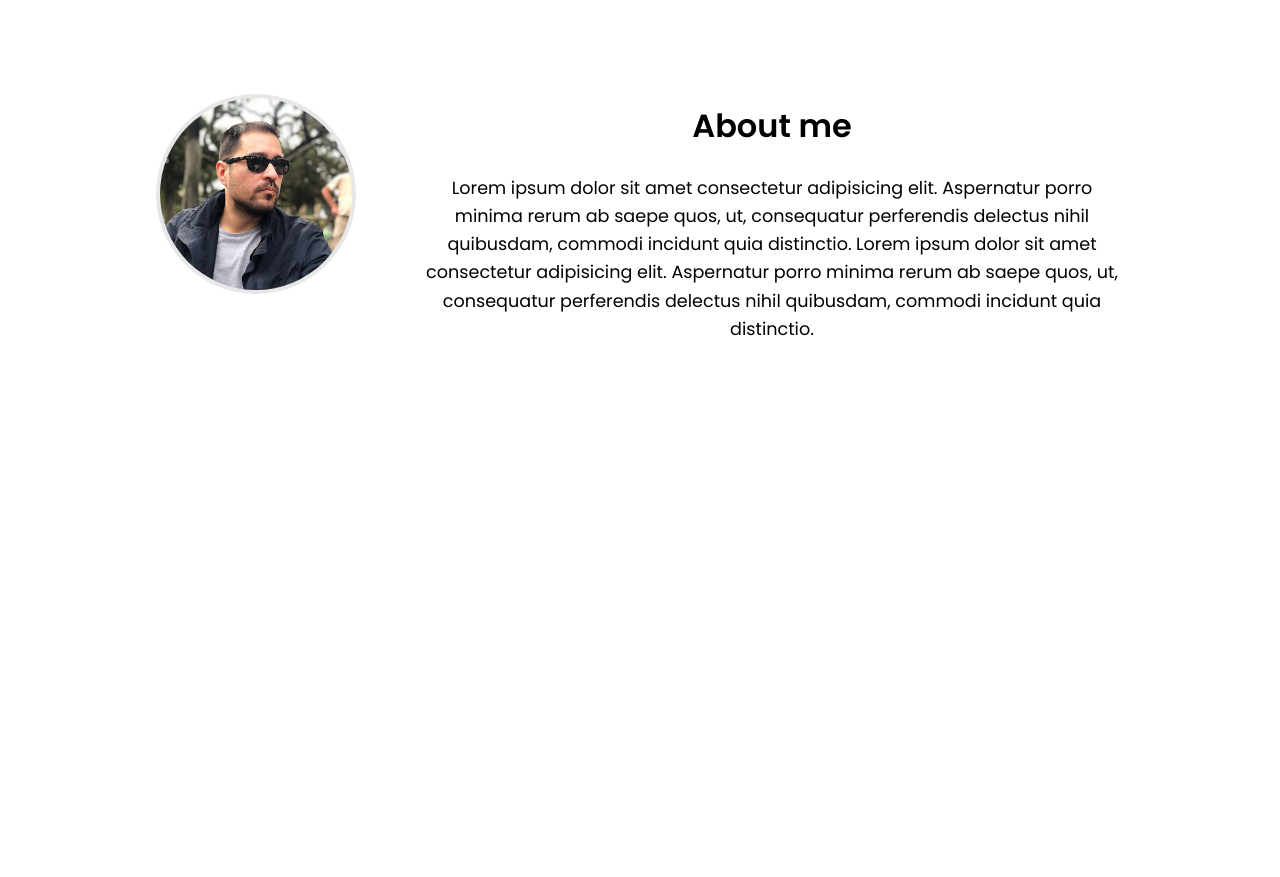
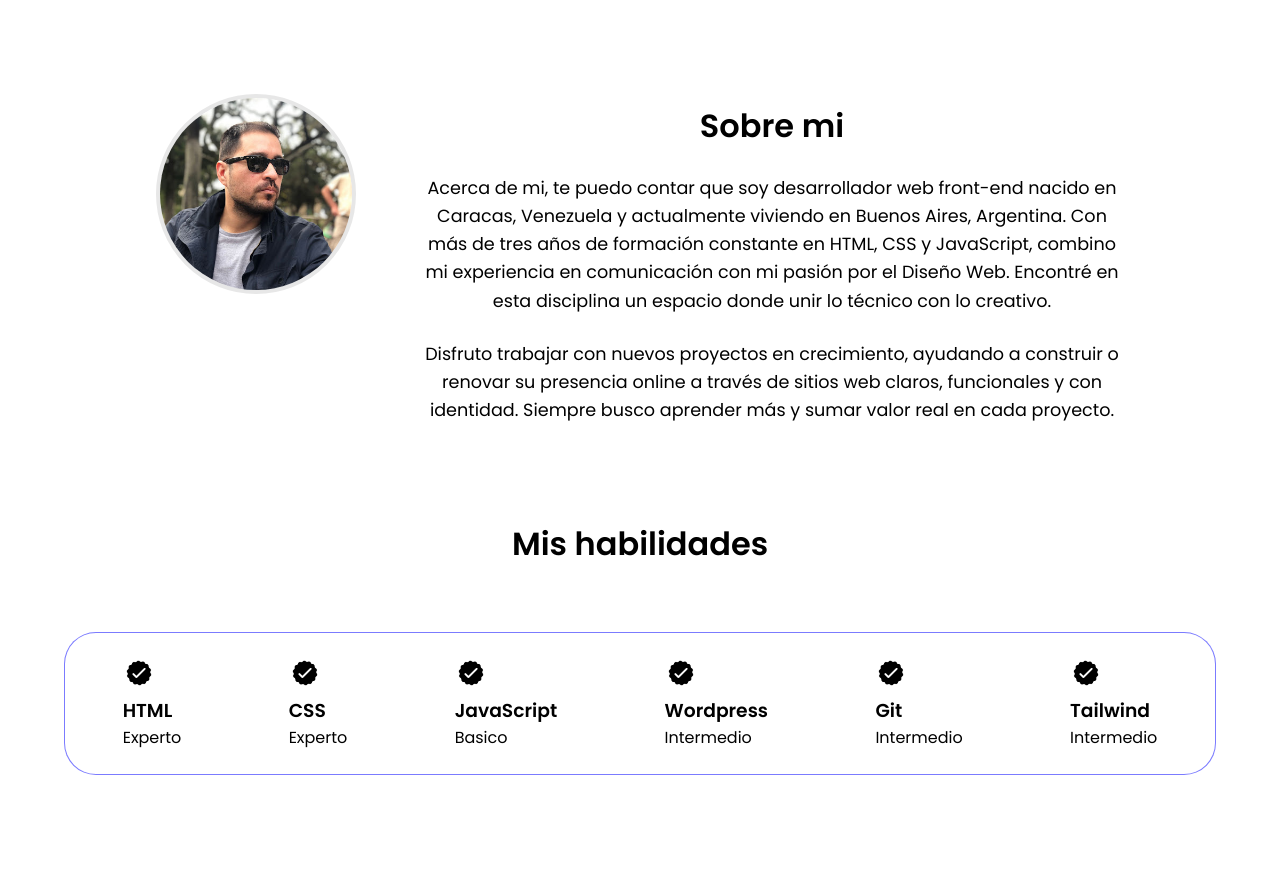
Before and after one commit to aulardev/portfolio-cesar-newversion, a plain HTML site: page index.html in a window 1280 px wide. Shown: the part 942-1819 px from the top of the page. Before the commit the page ends 1381 px from the top, so only its background shows below. Drawn offline with Linux system fonts and the light colour scheme.

Commit message:
Actualizo sección Skills y ajustes de estilos

```diff
--- a/css/styles.css
+++ b/css/styles.css
@@ -184,6 +184,8 @@ body {
   font-size: 1.5em;
   font-weight: bold;
   padding: 0.5rem 0;
+  align-items: center;
+
 }
 
 .about__paragraph {
@@ -192,9 +194,76 @@ body {
   max-width: 500px;
 }
 
+/* SKILLS SECTION */
+
+.skills {
+    padding-top: 0;
+}
+
+ .skills__title{
+    color: black;
+    font-weight: 600;
+    font-size: 1.5rem;
+    margin-bottom: 2rem;
+    text-align: center;
+  }
+
+   .skills-details-container {
+    display: flex;
+    justify-content: center;
+    flex-direction: column;
+  }
+
+  .skills-article-container {
+    display: flex;
+    text-align: initial;
+    flex-wrap: wrap;
+    flex-direction: row;
+    gap: 2.5rem;
+    justify-content: space-around;
+  }
 
 
-/* A partir de 768 px cambia el layout para Tablets y Desktop */
+  .skills-containers {
+    gap: 2rem;
+    margin-bottom: 2rem;
+    margin-top: 2rem;
+}
+
+.details-container {
+    justify-content: center;
+    flex-direction: column;
+}
+
+----
+
+
+  article .icon {
+    cursor: default;
+  }
+
+
+
+  /* ICONS */
+
+ .icon {
+    cursor: pointer;
+    height: 2rem;
+ }
+
+ .details-container {
+    padding: 1.5rem;
+    flex: 1;
+    background: white;
+    border-radius: 2rem;
+    border: rgb(53, 53, 53) 0.1rem solid;
+    border-color: rgba(0, 0, 255, 0.516);
+    text-align: center;
+}
+
+
+
+/* A PARTIR DE 768 px CAMBIA EL LAYOUT PARA TABLET Y DESKTOP */
 
 
 @media (min-width:768px) {
@@ -315,4 +384,15 @@ body {
   line-height: 1.6;
   display: inline;
 }
+
+/* SECTION SKILLS */
+
+ .skills__title{
+    color: black;
+    font-weight: 600;
+    font-size: 2rem;
+    margin-bottom: 2rem;
+    text-align: center;
+  }
+
 }
--- a/index.html
+++ b/index.html
@@ -21,19 +21,19 @@
             <ul class="nav__list">
 
                 <li class="nav__item">
-                    <a class="nav__links" href="#Home"> Home </a>
+                    <a class="nav__links" href="#Home"> Inicio </a>
                 </li>
                 <li class="nav__item">
-                    <a class="nav__links" href="#about"> About me</a>
+                    <a class="nav__links" href="#about"> Acerca de mi</a>
                 </li>
                 <li class="nav__item">
-                    <a class="nav__links" href="#skills"> Skills</a>
+                    <a class="nav__links" href="#skills"> Habilidades</a>
                 </li>
                 <li class="nav__item">
-                    <a class="nav__links" href="#projects"> Projects</a>
+                    <a class="nav__links" href="#projects"> Proyectos</a>
                 </li>
                 <li class="nav__item">
-                    <a class="nav__links nav__links-cta" href="#contact"> Contact</a>
+                    <a class="nav__links nav__links-cta" href="#contact"> Contacto</a>
                 </li>
 
             </ul>
@@ -46,12 +46,12 @@
             <h1 class="hero__title"> <strong> César Aular.</strong></h1>
             <h2 class="hero__subtitle">Front End Developer</h2>
             <article class="hero__texts">
-                <p class="hero__paragraph">Professional degree in communication and
-                    <strong>Front End
-                        Developer</strong>.
-                    Creating awesome and effective visual identities for companies of all sizes around the globe. Let's
-                    <strong>start scrolling </strong>and learn
-                    <strong>more about me</strong>.
+                <p class="hero__paragraph">Profesional en Comunicación y
+                    <strong>Desarrollador
+                        Front-end</strong>.
+                    Creando identidades visuales impactantes y efectivas para empresas de todos los lugares del mundo. Comienza a
+                    <strong>recorrer mi portfolio</strong>y conoce
+                    <strong>más sobre mi</strong>.
                 </p>
             </article>
             <!-- Las redes deben ir dentro de un elemento anchor -->
@@ -76,17 +76,77 @@
             <img src="/assets/cesar-jpg.jpg" class="about__picture" alt="fotoperfil">
         </div>
         <div class="about__text">
-            <h2 class="section__subtitle">About me</h2>
-            <p class="about__paragraph">Lorem ipsum dolor sit amet consectetur adipisicing elit. Aspernatur porro
-                minima rerum ab saepe quos, ut, consequatur perferendis delectus nihil quibusdam, commodi incidunt
-                quia distinctio.</p>
-
-            <p class="about__paragraph">Lorem ipsum dolor sit amet consectetur adipisicing elit. Aspernatur porro
-                minima rerum ab saepe quos, ut, consequatur perferendis delectus nihil quibusdam, commodi incidunt
-                quia distinctio.
+            <h2 class="section__subtitle">Sobre mi</h2>
+            <p class="about__paragraph"> Acerca de mi, te puedo contar que soy desarrollador web front-end nacido en Caracas, Venezuela y
+                actualmente viviendo en Buenos Aires, Argentina. Con más de tres años de formación constante en HTML, CSS y JavaScript,
+                combino mi experiencia en comunicación con mi pasión por el Diseño Web. Encontré en esta disciplina un
+                espacio donde unir lo técnico
+                con lo creativo.</p>
+                <br>
+                <br>
+            <p class="about__paragraph">Disfruto trabajar con nuevos proyectos en crecimiento, ayudando a
+                construir o renovar su presencia online a través de sitios web claros, funcionales y con identidad.
+                Siempre busco aprender más y sumar valor real en cada proyecto.
             </p>
 
         </div>
+    </section>
+
+    <section class="skills container" id="skills">
+
+        <h2 class="skills__title">Mis habilidades</h2>
+
+        <div class="skills-details-container">
+            <div class="skills-containers">
+                <div class="details-container">
+
+                    <div class="skills-article-container">
+                        <article>
+                            <img src="/assets/checkmark.png" alt="Experience icon" class="icon" />
+                            <div>
+                                <h3>HTML</h3>
+                                <p>Experto</p>
+                            </div>
+                        </article>
+                        <article>
+                            <img src="/assets/checkmark.png" alt="Experience icon" class="icon" />
+                            <div>
+                                <h3>CSS</h3>
+                                <p>Experto</p>
+                            </div>
+                        </article>
+                        <article>
+                            <img src="/assets/checkmark.png" alt="Experience icon" class="icon" />
+                            <div>
+                                <h3>JavaScript</h3>
+                                <p>Basico</p>
+                            </div>
+                        </article>
+                        <article>
+                            <img src="/assets/checkmark.png" alt="Experience icon" class="icon" />
+                            <div>
+                                <h3>Wordpress</h3>
+                                <p>Intermedio</p>
+                            </div>
+                        </article>
+                        <article>
+                            <img src="/assets/checkmark.png" alt="Experience icon" class="icon" />
+                            <div>
+                                <h3>Git</h3>
+                                <p>Intermedio</p>
+                            </div>
+                        </article>
+
+                        <article>
+                            <img src="/assets/checkmark.png" alt="Experience icon" class="icon" />
+                            <div>
+                                <h3>Tailwind</h3>
+                                <p>Intermedio</p>
+                            </div>
+                        </article>
+
+
+                    </div>
     </section>
 
 
```
